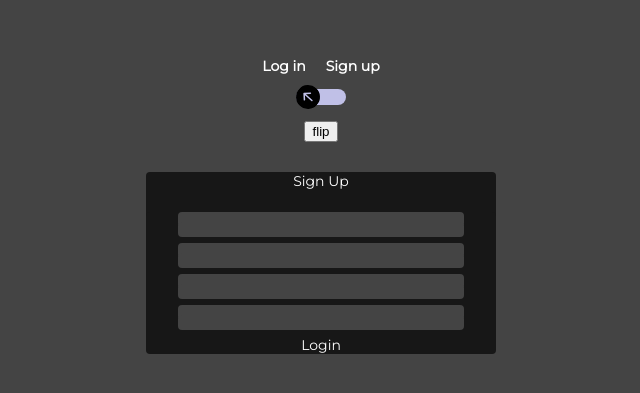
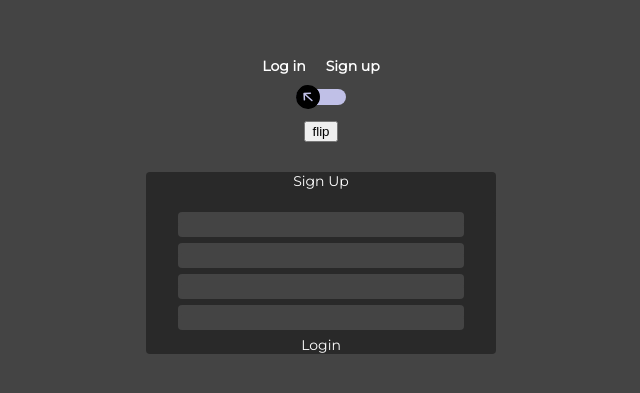
Before and after one commit to Francescostefan1998/readingapp, a React (Create React App) app: page / in a window 1280 px wide. Shown: the part 213-606 px from the top of the page, without its empty margins (319-959 px from the left). Built offline with nearby package versions, Linux system fonts and the light colour scheme.

Commit message:
creating shadow

```diff
--- a/src/App.css
+++ b/src/App.css
@@ -2,7 +2,7 @@
 @import url("https://fonts.googleapis.com/css2?family=Montserrat:ital,wght@0,400;1,200&display=swap");
 :root {
   --color-text-white: white;
-  --color-background-primary: rgb(23, 23, 23);
+  --color-background-primary: rgb(41, 41, 41);
   --color-background-body: rgb(68, 68, 68);
 }
 
--- a/src/components/loginPage/LoginPage.jsx
+++ b/src/components/loginPage/LoginPage.jsx
@@ -4,6 +4,7 @@ import { BsFillArrowLeftCircleFill } from "react-icons/bs";
 const LoginPage = () => {
   const [flipTheContainer, setFlipTheContainer] = useState("");
   const [flipTheContainerDown, setFlipTheContainerDown] = useState("");
+  const [shadow, setShadow] = useState("");
   const [flipTheContainerDownInside, setFlipTheContainerDownInside] =
     useState("");
 
@@ -12,12 +13,14 @@ const LoginPage = () => {
   const handleFlipping = () => {
     if (flipTheContainer === "flipping-action") {
       setFlipTheContainer("");
+      setShadow("");
       setFlipTheContainerDown("");
       setArrowRotate("arrow-rotate-back");
       setFlipTheContainerDownInside("");
       setArrowTranslate("arrow-translate-back");
     } else {
       setFlipTheContainer("flipping-action");
+      setShadow("section-inside-the-login-container-shadow");
       setFlipTheContainerDown("flipping-action-down");
       setArrowRotate("arrow-rotate-forward");
 
@@ -48,21 +51,37 @@ const LoginPage = () => {
       <div className={`login-page-container ${flipTheContainer}`}>Sign Up</div>
       <div className={`login-page-container ${flipTheContainerDown}`}>
         <div className={`reverte-the-animation-to-contrast`}>
-          <div className={`section-inside-the-login-container`}>
-            <div className={` ${flipTheContainerDownInside} first`}></div>
-            <div className={` ${flipTheContainerDownInside} second`}></div>
+          <div className={`section-inside-the-login-container `}>
+            <div
+              className={` ${flipTheContainerDownInside} ${shadow} first-child first`}
+            ></div>
+            <div
+              className={` ${flipTheContainerDownInside} ${shadow} second-child second`}
+            ></div>
           </div>
           <div className={`section-inside-the-login-container`}>
-            <div className={` ${flipTheContainerDownInside} third`}></div>
-            <div className={` ${flipTheContainerDownInside} fourth`}></div>
+            <div
+              className={` ${flipTheContainerDownInside} ${shadow} first-child third`}
+            ></div>
+            <div
+              className={` ${flipTheContainerDownInside} ${shadow} second-child fourth`}
+            ></div>
+          </div>
+          <div className={`section-inside-the-login-container `}>
+            <div
+              className={` ${flipTheContainerDownInside} ${shadow} first-child fifth`}
+            ></div>
+            <div
+              className={` ${flipTheContainerDownInside} ${shadow} second-child sixth`}
+            ></div>
           </div>
           <div className={`section-inside-the-login-container`}>
-            <div className={` ${flipTheContainerDownInside} fifth`}></div>
-            <div className={` ${flipTheContainerDownInside} sixth`}></div>
-          </div>
-          <div className={`section-inside-the-login-container`}>
-            <div className={` ${flipTheContainerDownInside} seventh`}></div>
-            <div className={` ${flipTheContainerDownInside} eight`}></div>
+            <div
+              className={` ${flipTheContainerDownInside} ${shadow} first-child seventh`}
+            ></div>
+            <div
+              className={` ${flipTheContainerDownInside} ${shadow} second-child eight`}
+            ></div>
           </div>
 
           <div>Login</div>
--- a/src/components/loginPage/loginPage.css
+++ b/src/components/loginPage/loginPage.css
@@ -111,6 +111,11 @@
   width: 100%;
   display: block;
   margin-bottom: 6px;
+  transition: box-shadow 0.8s linear;
+}
+
+.section-inside-the-login-container-shado {
+  box-shadow: 0 6px 10px rgba(0, 0, 0, 0.4);
 }
 .reverte-the-animation-to-contrast {
   z-index: 2;
@@ -260,3 +265,33 @@
     transform: skewY(0deg);
   }
 }
+
+.section-inside-the-login-container {
+  position: relative;
+}
+
+.first-child {
+  box-shadow: 0 0 0 rgba(0, 0, 0, 0.2);
+  transition: box-shadow 0.8s linear;
+}
+
+.second-child {
+  box-shadow: 0 0 0 rgba(0, 0, 0, 0.2);
+  transition: box-shadow 0.8s linear;
+}
+
+.section-inside-the-login-container:hover .first-child {
+  box-shadow: 2px -3px 4px 2px rgba(0, 0, 0, 0.2);
+}
+
+.section-inside-the-login-container:hover .second-child {
+  box-shadow: 2px 5px 4px 2px rgba(0, 0, 0, 0.2);
+}
+
+.section-inside-the-login-container-shadow.first-child {
+  box-shadow: 12px -3px 4px rgba(0, 0, 0, 0.2);
+}
+
+.section-inside-the-login-container-shadow.second-child {
+  box-shadow: 12px 5px 4px rgba(0, 0, 0, 0.2);
+}
```
